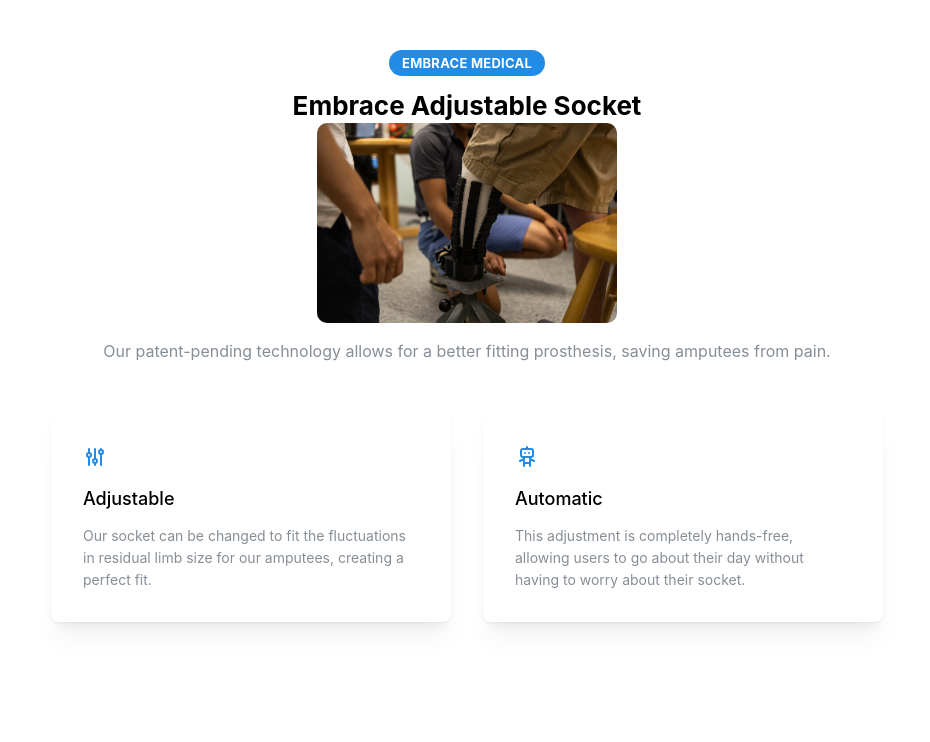
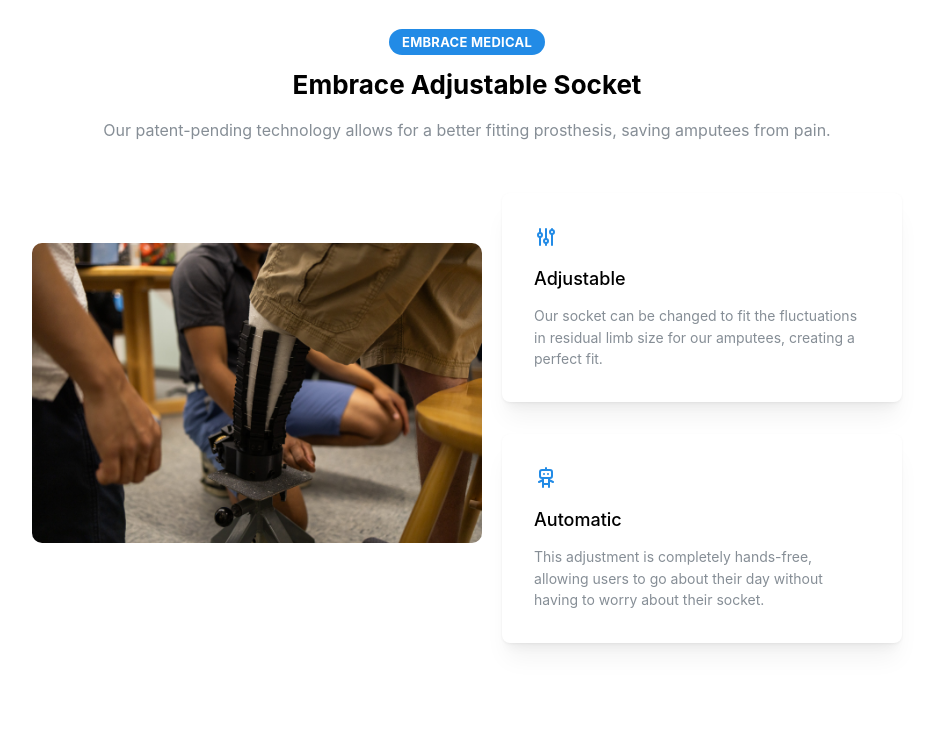
Before and after one commit to EmbraceMedTech/EmbraceWebsite, a React (Create React App) app: page / in a window 1280 px wide. Shown: the part 940-1682 px from the top of the page, without its empty margins (173-1103 px from the left). Built offline with nearby package versions, Linux system fonts and the light colour scheme.

Commit message:
fix: product cards and image reordering

```diff
--- a/src/components/Mission/Mission.module.css
+++ b/src/components/Mission/Mission.module.css
@@ -2,7 +2,7 @@
   display: flex;
   justify-content: space-between;
   align-items: center;
-  padding-top: calc(var(--mantine-spacing-xl) * 4);
+  /* padding-top: calc(var(--mantine-spacing-xl) * 4); */
   padding-bottom: calc(var(--mantine-spacing-xl) * 4);
   gap: var(--mantine-spacing-xl);
   overflow: hidden;
--- a/src/components/Product/Product.jsx
+++ b/src/components/Product/Product.jsx
@@ -51,16 +51,15 @@
       <Title order={2} ta="center" mt="sm">
         Embrace Adjustable Socket
       </Title>
-
-      <Image src={productImage} style={{ maxWidth: '300px', height: 'auto', borderRadius: '10px' }}/>
-
       <Text c="dimmed" ta="center" mt="md">
         Our patent-pending technology allows for a better fitting prosthesis, saving amputees from pain.
       </Text>
-
-        <SimpleGrid cols={{ base: 1, md: 2 }} spacing="xl" mt={50}>
+      <div className="product-image-cards">
+      <Image src={productImage} style={{ maxWidth: 'auto', height: '300px', borderRadius: '10px' }}/>
+        <SimpleGrid cols={{ base: 2, md: 1 }} spacing="xl" mt={50}>
         {features}
       </SimpleGrid>
+      </div>
       </div>
     </div>
 );
--- a/src/index.css
+++ b/src/index.css
@@ -92,3 +92,13 @@
   position: sticky;
   top: 1rem;
 } */
+
+.product-image-cards {
+  display: flex;
+  flex-wrap: wrap;
+  justify-content: center;
+  gap: 20px;
+  max-width: 1200px;
+  margin: 0 auto;
+  align-items: center;
+}
```
